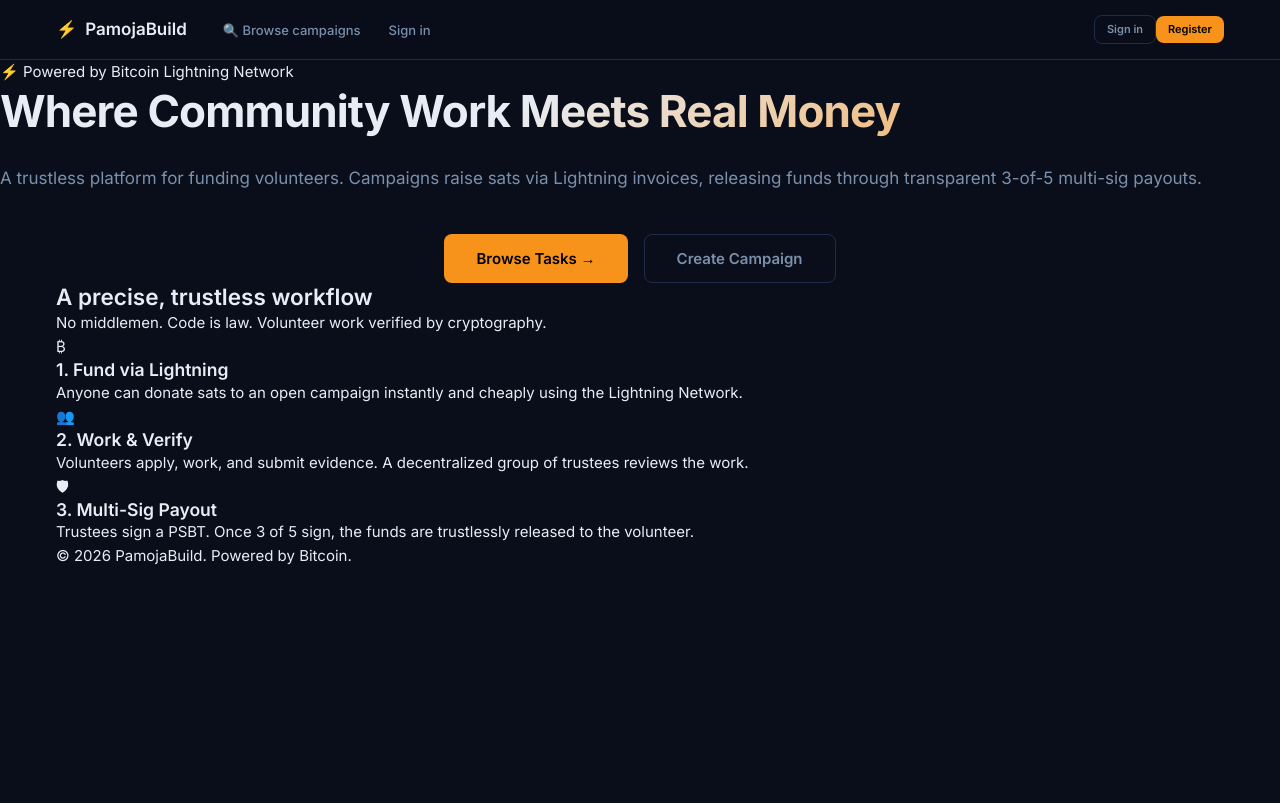
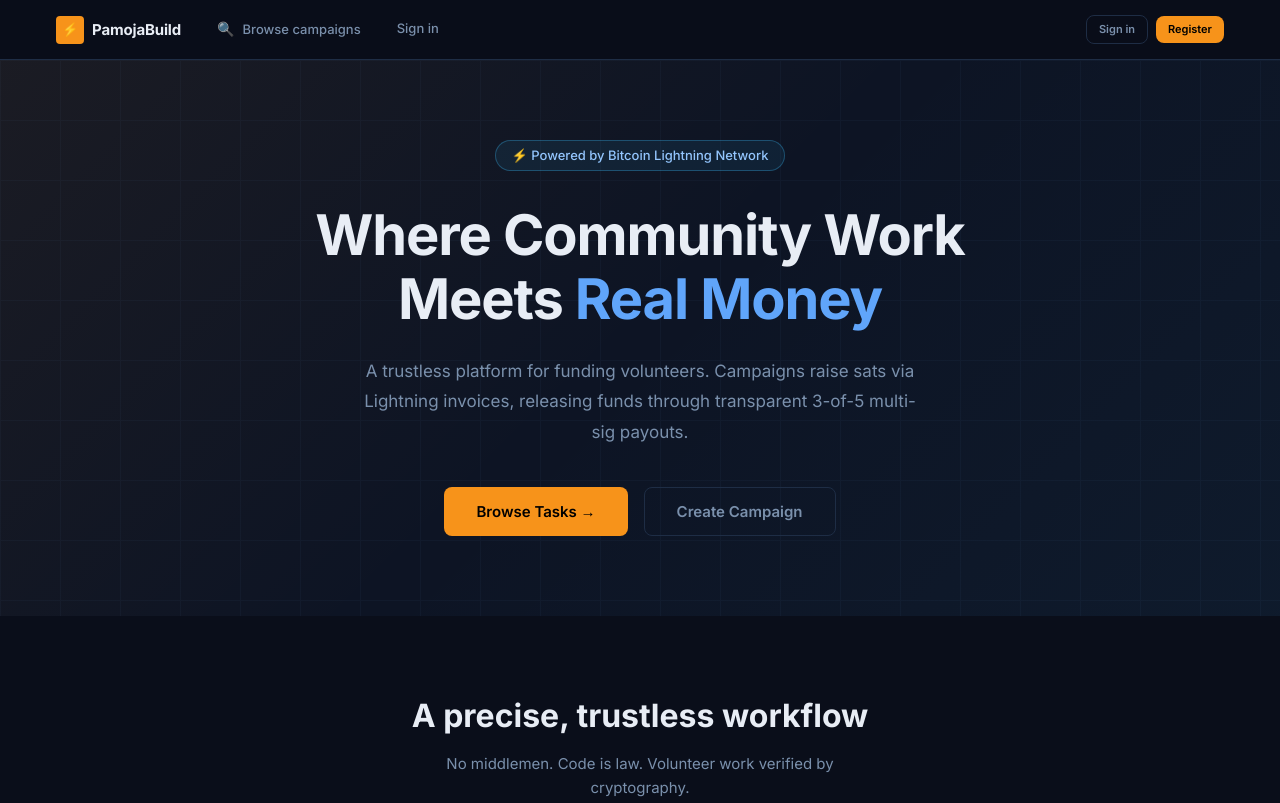
Before and after one commit to Moraa021/pamojabuild1, a website built with Vite: page frontend/index.html in a window 1280 px wide. Shown: the top 803 px of the page. Built offline with nearby package versions, Linux system fonts and the light colour scheme.

Commit message:
expand layout.css with page intro, navbar user/avatar styles, home hero and how-it-works layout rules

```diff
--- a/frontend/styles/layout.css
+++ b/frontend/styles/layout.css
@@ -10,6 +10,18 @@
 #app {
   padding-top: var(--navbar-height);
   min-height: calc(100vh - var(--navbar-height));
+}
+
+/* Page layout helper (flex column, full height) */
+.page-layout {
+  display: flex;
+  flex-direction: column;
+  min-height: calc(100vh - var(--navbar-height));
+}
+
+.page-layout__content {
+  flex: 1;
+  padding-block: var(--space-8);
 }
 
 /* Navbar  */
@@ -43,9 +55,23 @@
   flex-shrink: 0;
 }
 
-.navbar__logo-icon {
-  color: var(--color-accent);
-  font-size: var(--text-xl);
+.navbar__logo-badge {
+  width: 28px;
+  height: 28px;
+  border-radius: var(--radius-sm);
+  background: var(--color-accent);
+  display: flex;
+  align-items: center;
+  justify-content: center;
+  font-size: var(--text-sm);
+  color: #000;
+  flex-shrink: 0;
+}
+
+.navbar__logo-text {
+  font-weight: var(--weight-bold);
+  font-size: var(--text-base);
+  letter-spacing: -0.01em;
 }
 
 .navbar__links {
@@ -55,6 +81,9 @@
 }
 
 .navbar__link {
+  display: flex;
+  align-items: center;
+  gap: var(--space-2);
   color: var(--color-text-muted);
   padding: var(--space-2) var(--space-3);
   border-radius: var(--radius-md);
@@ -70,7 +99,55 @@
   text-decoration: none;
 }
 
-.navbar__auth { margin-left: auto; }
+.navbar__link--active {
+  color: var(--color-accent);
+  background: var(--color-accent-glow);
+}
+
+.navbar__link-icon {
+  font-size: 14px;
+  opacity: 0.8;
+}
+
+.navbar__user {
+  display: flex;
+  align-items: center;
+  gap: var(--space-3);
+}
+
+.navbar__user-info {
+  display: flex;
+  align-items: center;
+  gap: var(--space-2);
+}
+
+.navbar__avatar {
+  width: 32px;
+  height: 32px;
+  border-radius: 50%;
+  background: rgba(247, 147, 26, 0.2);
+  display: flex;
+  align-items: center;
+  justify-content: center;
+  font-weight: var(--weight-semibold);
+  font-size: var(--text-sm);
+  color: var(--color-accent);
+  flex-shrink: 0;
+}
+
+.navbar__user-name {
+  font-size: var(--text-sm);
+  font-weight: var(--weight-medium);
+  line-height: 1.2;
+}
+
+.navbar__user-role {
+  font-size: var(--text-xs);
+  color: var(--color-text-muted);
+  text-transform: capitalize;
+}
+
+.navbar__auth { margin-left: auto; display: flex; align-items: center; gap: var(--space-2); }
 
 .navbar__hamburger {
   display: none;
@@ -132,23 +209,91 @@
   font-size: var(--text-lg);
 }
 
-/* Home hero */
-.home__hero {
+/* Page intro (lighter variant, no border) */
+.page-intro {
+  margin-bottom: var(--space-8);
+}
+
+.page-intro__title {
+  font-size: var(--text-3xl);
+  font-weight: var(--weight-bold);
+  letter-spacing: -0.01em;
+  margin-bottom: var(--space-2);
+}
+
+.page-intro__desc {
+  color: var(--color-text-muted);
+  font-size: var(--text-base);
+}
+
+/* =============================================
+   HOME PAGE
+   ============================================= */
+
+/* Hero */
+.home__hero-panel {
+  position: relative;
+  overflow: hidden;
+  background: #0d1424;
+  color: var(--color-text);
   padding-block: var(--space-20);
   text-align: center;
-  max-width: 680px;
+}
+
+.home__hero-gradient {
+  position: absolute;
+  inset: 0;
+  background: linear-gradient(
+    135deg,
+    rgba(247, 147, 26, 0.06) 0%,
+    transparent 50%,
+    rgba(56, 189, 248, 0.04) 100%
+  );
+  pointer-events: none;
+}
+
+.home__hero-grid-bg {
+  position: absolute;
+  inset: 0;
+  background-image:
+    linear-gradient(var(--color-border) 1px, transparent 1px),
+    linear-gradient(90deg, var(--color-border) 1px, transparent 1px);
+  background-size: 60px 60px;
+  opacity: 0.25;
+  pointer-events: none;
+}
+
+.home__hero-inner {
+  position: relative;
+  max-width: 760px;
   margin-inline: auto;
+  padding-inline: var(--space-4);
+}
+
+.home__hero-badge {
+  display: inline-flex;
+  align-items: center;
+  gap: var(--space-2);
+  border: 1px solid rgba(56, 189, 248, 0.3);
+  background: rgba(56, 189, 248, 0.08);
+  color: #93c5fd;
+  border-radius: var(--radius-full);
+  padding: var(--space-1) var(--space-4);
+  font-size: var(--text-sm);
+  font-weight: var(--weight-medium);
+  margin-bottom: var(--space-8);
 }
 
 .home__headline {
   font-size: var(--text-4xl);
   font-weight: var(--weight-bold);
   letter-spacing: -0.02em;
-  background: linear-gradient(135deg, var(--color-text) 40%, var(--color-accent));
-  -webkit-background-clip: text;
-  -webkit-text-fill-color: transparent;
-  background-clip: text;
+  line-height: 1.15;
   margin-bottom: var(--space-6);
+}
+
+.home__headline-accent {
+  color: #60a5fa;
 }
 
 .home__sub {
@@ -156,6 +301,8 @@
   color: var(--color-text-muted);
   line-height: var(--leading-loose);
   margin-bottom: var(--space-10);
+  max-width: 560px;
+  margin-inline: auto;
 }
 
 .home__actions {
@@ -163,6 +310,99 @@
   gap: var(--space-4);
   justify-content: center;
   flex-wrap: wrap;
+}
+
+/* How it works */
+.home__how {
+  padding-block: var(--space-20);
+  background: var(--color-bg);
+}
+
+.home__how-header {
+  text-align: center;
+  margin-bottom: var(--space-16);
+}
+
+.home__how-title {
+  font-size: var(--text-3xl);
+  font-weight: var(--weight-bold);
+  margin-bottom: var(--space-4);
+}
+
+.home__how-sub {
+  color: var(--color-text-muted);
+  font-size: var(--text-base);
+  max-width: 460px;
+  margin-inline: auto;
+}
+
+.home__how-grid {
+  display: grid;
+  gap: var(--space-6);
+  max-width: 900px;
+  margin-inline: auto;
+}
+
+@media (min-width: 700px) {
+  .home__how-grid { grid-template-columns: repeat(3, 1fr); }
+  .home__headline { font-size: clamp(2rem, 5vw, 3.5rem); }
+}
+
+.home__how-card {
+  display: flex;
+  flex-direction: column;
+  align-items: center;
+  text-align: center;
+  padding: var(--space-8) var(--space-6);
+  background: var(--color-surface);
+  border: 1px solid var(--color-border);
+  border-radius: var(--radius-xl);
+  transition: border-color var(--duration-normal), box-shadow var(--duration-normal);
+}
+
+.home__how-card:hover {
+  border-color: var(--color-accent);
+  box-shadow: var(--shadow-accent);
+}
+
+.home__how-icon {
+  width: 64px;
+  height: 64px;
+  border-radius: 50%;
+  display: flex;
+  align-items: center;
+  justify-content: center;
+  font-size: var(--text-2xl);
+  margin-bottom: var(--space-6);
+}
+
+.home__how-icon--blue    { background: rgba(59, 130, 246, 0.15); color: #60a5fa; }
+.home__how-icon--green   { background: rgba(34, 197, 94, 0.15);  color: #4ade80; }
+.home__how-icon--purple  { background: rgba(168, 85, 247, 0.15); color: #c084fc; }
+
+.home__how-card-title {
+  font-size: var(--text-xl);
+  font-weight: var(--weight-bold);
+  margin-bottom: var(--space-3);
+}
+
+.home__how-card-desc {
+  color: var(--color-text-muted);
+  font-size: var(--text-sm);
+  line-height: var(--leading-loose);
+}
+
+/* Footer */
+.site-footer {
+  border-top: 1px solid var(--color-border);
+  padding-block: var(--space-8);
+  background: rgba(26, 34, 53, 0.3);
+}
+
+.site-footer__inner {
+  text-align: center;
+  font-size: var(--text-sm);
+  color: var(--color-text-muted);
 }
 
 /* Mobile nav  */
@@ -182,4 +422,20 @@
     padding: var(--space-4);
     gap: var(--space-2);
   }
+
+  .navbar--open .navbar__user {
+    display: flex;
+    flex-direction: column;
+    align-items: flex-start;
+    padding: var(--space-4);
+    border-top: 1px solid var(--color-border);
+    background: var(--color-surface);
+    position: absolute;
+    top: calc(var(--navbar-height) + var(--space-4));
+    left: 0;
+    right: 0;
+  }
+
+  .navbar__user-info { flex-direction: row; gap: var(--space-3); }
+  .navbar__user-name, .navbar__user-role { font-size: var(--text-sm); }
 }
```
